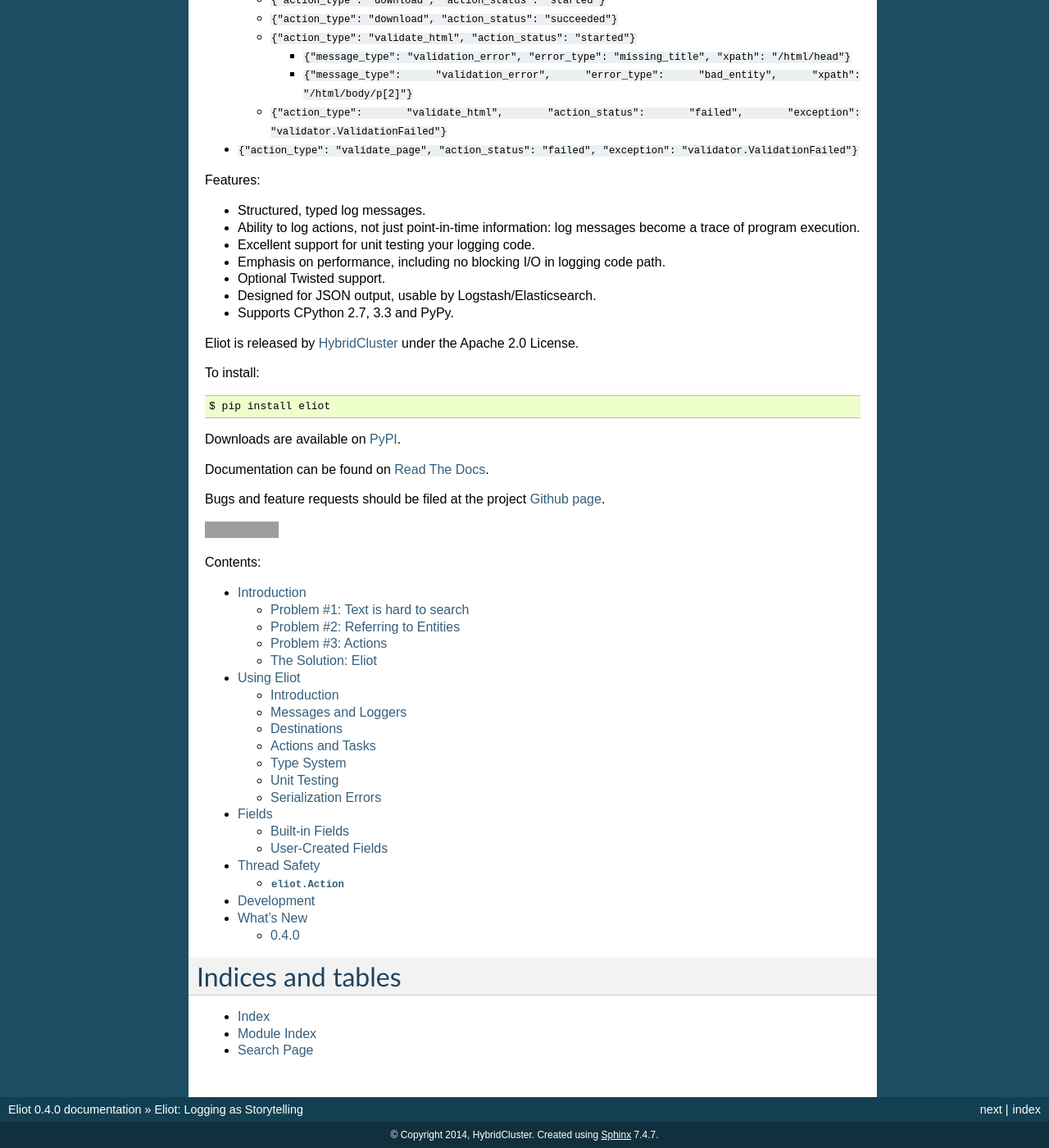
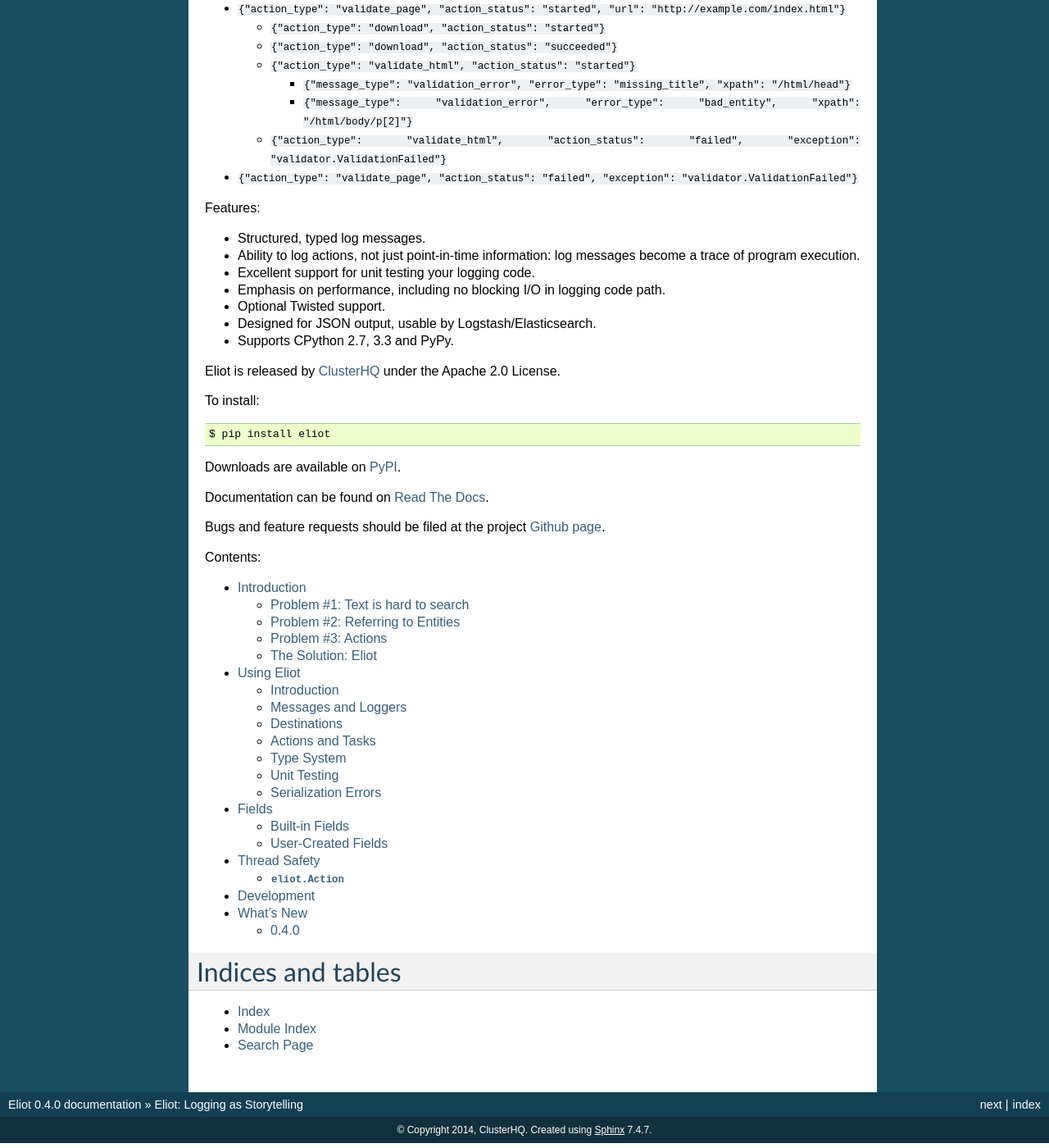
Before and after one commit to itamarst/eliot, a Sphinx documentation site: the page built from docs/source/index.rst, in a window 1280 px wide and 1400 px high, scrolled down 420 px. Shown: the whole window at 82% size. Built offline with Sphinx 7.4.7, drawn with Linux system fonts in a browser that asks for light colours; grey boxes are pictures that could not be loaded.

Commit message:
Remove all references to HybridCluster.

```diff
--- a/README.rst
+++ b/README.rst
@@ -39,7 +43,7 @@
 * Designed for JSON output, usable by Logstash/Elasticsearch.
 * Supports CPython 2.7, 3.3 and PyPy.
 
-Eliot is released by `HybridCluster`_ under the Apache 2.0 License.
+Eliot is released by `ClusterHQ`_ under the Apache 2.0 License.
 
 To install::
 
@@ -52,10 +56,6 @@
 Bugs and feature requests should be filed at the project `Github page`_.
 
 .. _Read the Docs: https://eliot.readthedocs.org/
-.. _Github page: https://github.com/hybridcluster/eliot
+.. _Github page: https://github.com/ClusterHQ/eliot
 .. _PyPI: https://pypi.python.org/pypi/eliot
-.. _HybridCluster: https://hybridcluster.github.io
-
-.. image:: https://travis-ci.org/hybridcluster/eliot.png?branch=master
-           :target: http://travis-ci.org/hybridcluster/eliot
-           :alt: Build Status
+.. _ClusterHQ: https://clusterhq.com
--- a/docs/source/conf.py
+++ b/docs/source/conf.py
@@ -47,7 +47,7 @@
 
 # General information about the project.
 project = u'Eliot'
-copyright = u'2014, HybridCluster'
+copyright = u'2014, ClusterHQ'
 
 # The version info for the project you're documenting, acts as replacement for
 # |version| and |release|, also used in various other places throughout the
@@ -201,7 +201,7 @@
 #  author, documentclass [howto, manual, or own class]).
 latex_documents = [
   ('index', 'Eliot.tex', u'Eliot Documentation',
-   u'HybridCluster', 'manual'),
+   u'ClusterHQ', 'manual'),
 ]
 
 # The name of an image file (relative to this directory) to place at the top of
@@ -231,7 +231,7 @@
 # (source start file, name, description, authors, manual section).
 man_pages = [
     ('index', 'eliot', u'Eliot Documentation',
-     [u'HybridCluster'], 1)
+     [u'ClusterHQ'], 1)
 ]
 
 # If true, show URL addresses after external links.
@@ -245,7 +245,7 @@
 #  dir menu entry, description, category)
 texinfo_documents = [
   ('index', 'Eliot', u'Eliot Documentation',
-   u'HybridCluster', 'Eliot', 'One line description of project.',
+   u'ClusterHQ', 'Eliot', 'One line description of project.',
    'Miscellaneous'),
 ]
 
--- a/setup.py
+++ b/setup.py
@@ -43,10 +43,10 @@
     description="Logging as Storytelling",
     install_requires=["six", "zope.interface"],
     keywords="logging",
-    license="APL2",
+    license="Apache 2.0",
     packages=["eliot", "eliot.tests"],
-    url="https://github.com/hybridcluster/eliot/",
+    url="https://github.com/ClusterHQ/eliot/",
     maintainer='Itamar Turner-Trauring',
-    maintainer_email='itamar@hybridcluster.com',
+    maintainer_email='itamar@clusterhq.com',
     long_description=read('README.rst'),
 )
```
Also changed, not shown: other parts of README.rst (+4 -0 lines), 1 other file.
